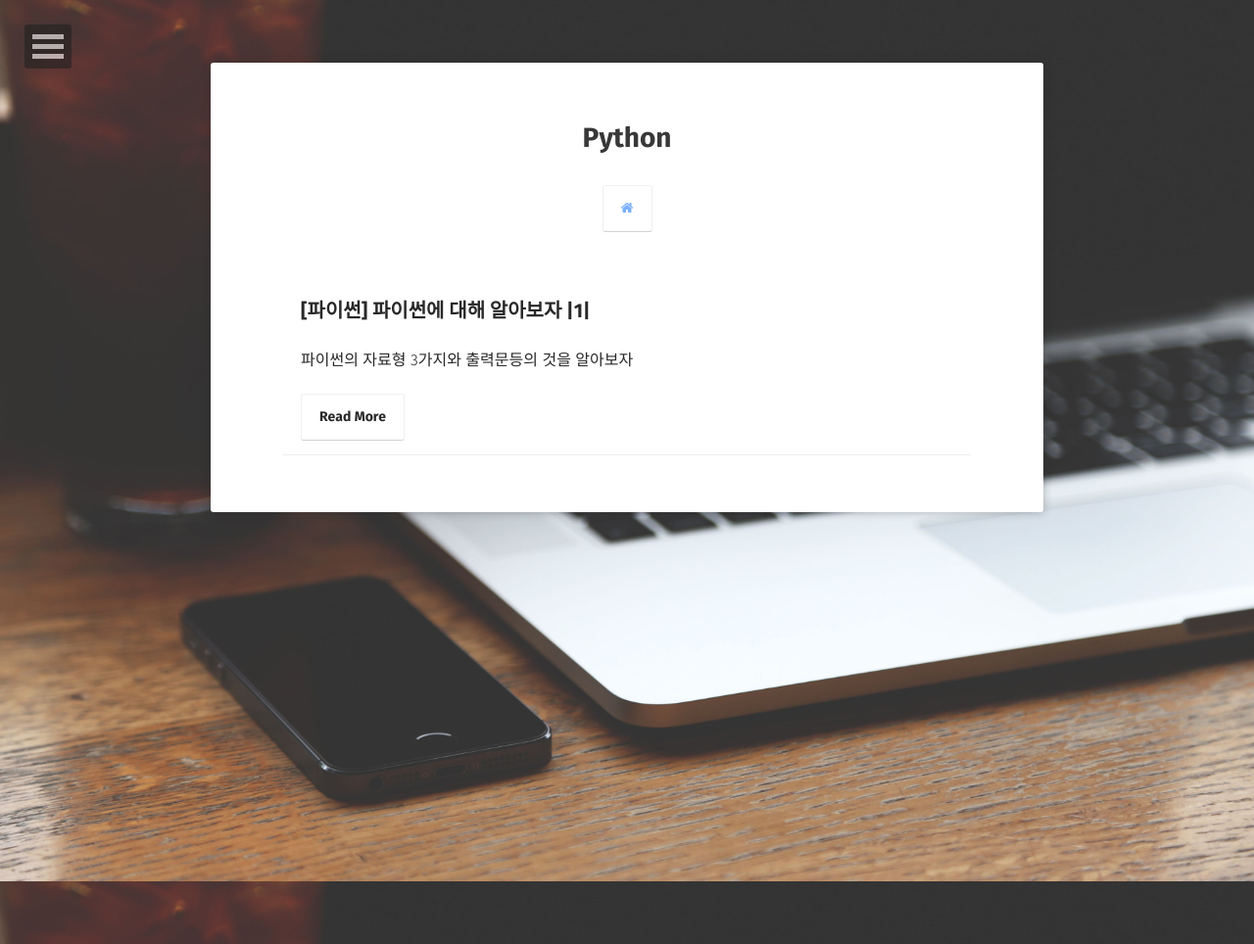
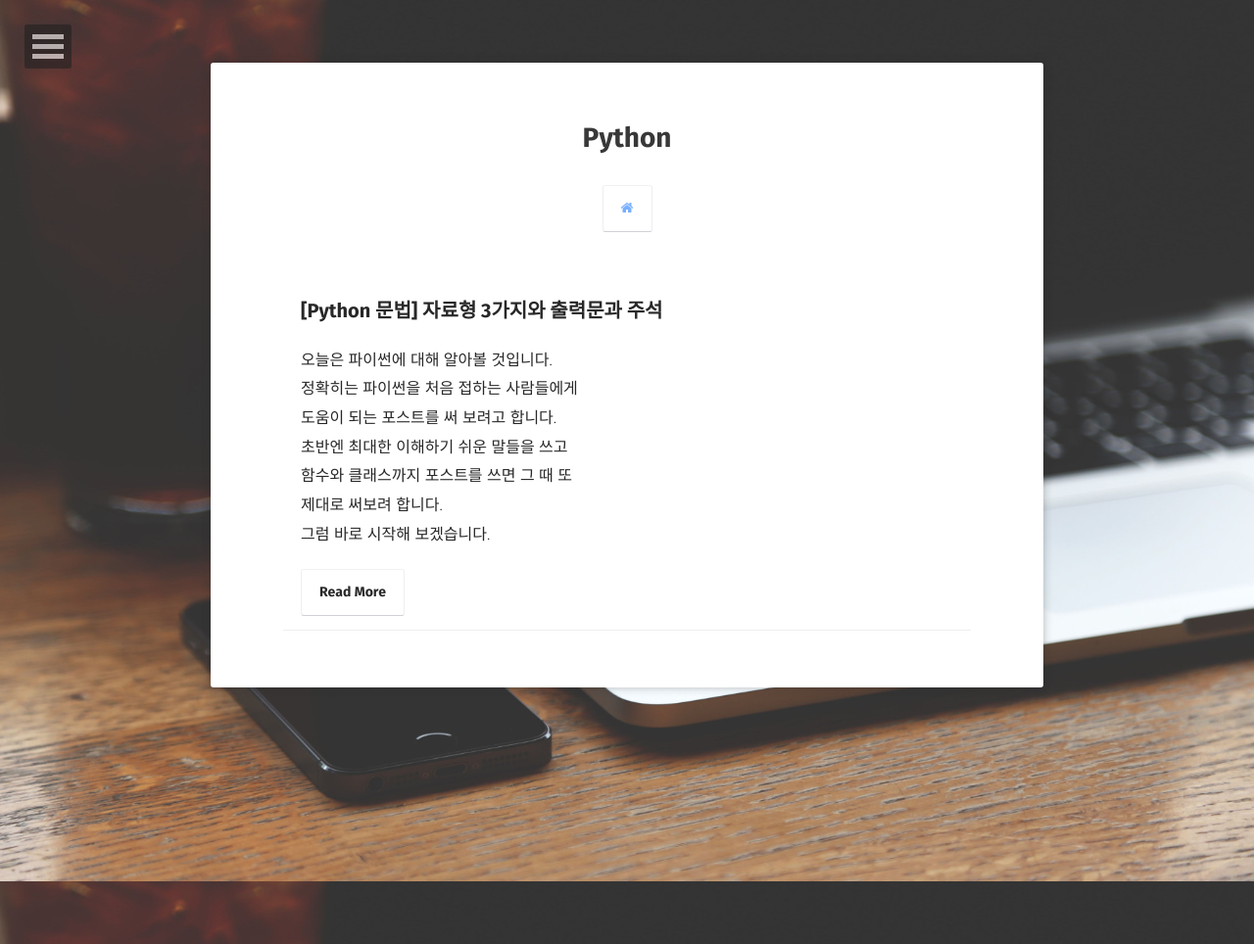
Before and after one commit to myh518/myh518.github.com, a Jekyll site: the page built from python/index.md, in a window 1280 px wide. Shown: the whole page at 98% size. Built offline with Jekyll 4.4.1, drawn with Linux system fonts in a browser that asks for light colours; some web fonts are replaced.

Commit message:
Update 2023-07-15-python|1|.md

````diff
--- a/_posts/Python/2023-07-15-python|1|.md
+++ b/_posts/Python/2023-07-15-python|1|.md
@@ -1,10 +1,11 @@
 ---
 layout: post
-title: '[파이썬] 파이썬에 대해 알아보자 |1|'
-excerpt: 파이썬의 자료형 3가지와 출력문등의 것을 알아보자
+title: '[Python 문법] 자료형 3가지와 출력문과 주석'
 category: Python
 tags:
-  - lol
+  - Python
+  - Print
+  - DataType
 ---
 
 오늘은 파이썬에 대해 알아볼 것입니다.
@@ -54,10 +55,10 @@ tags:
 파이썬의 변수 선언 방식은 매우 간단합니다.
 예를 들어 'a'라는 이름의 변수에 5를 저장하고
 'b'라는 이름의 변수에 "hello world"를 저장하고 싶다면
-{% highlight css %}
+```python
 a=5
 b="hello world" #또는 b= 'hello world'
-{% endhighlight %}
+```
 이런식으로 해주시면 끝입니다.
 아주 간단하죠?
 자 숫자형 자료형은 불변값입니다.
@@ -73,13 +74,13 @@ b="hello world" #또는 b= 'hello world'
 "" 또는 ''를 붙여주셔야 합니다.
 문자열 자료형은 +와 *가 가능합니다.
 예를 들어
-{% highlight css %}
+```python
 a="hello"
 b="world"
 c=10
 print(a+b)
 print(a*10)
-{% endhighlight %}
+```
 이런식으로 쓰면 콘솔에는
 
 hello world
@@ -104,7 +105,7 @@ hellohellohellohellohellohellohellohellohellohello
 지금까지 print() 함수는 무언가 출력을 할 때마다
 줄바꿈을 했습니다.
 그걸 바꿀수 있습니다.
-{% highlight css %}
+```python
 a=1
 b=2
 c=3
@@ -112,8 +113,9 @@ c=3
 print(a, end="")
 print(b, end="")
 print(c)
-{% endhighlight %}
+```
 이런식으로 입력을 해 주시면
 콘솔에는 123이라는 결과가 나오게 됩니다.
 print() 함수의 기본값은 print(내용물, end="\n")
 형태로 되어있었던 것이죠!
+너무 신기하지 않나요?
````
